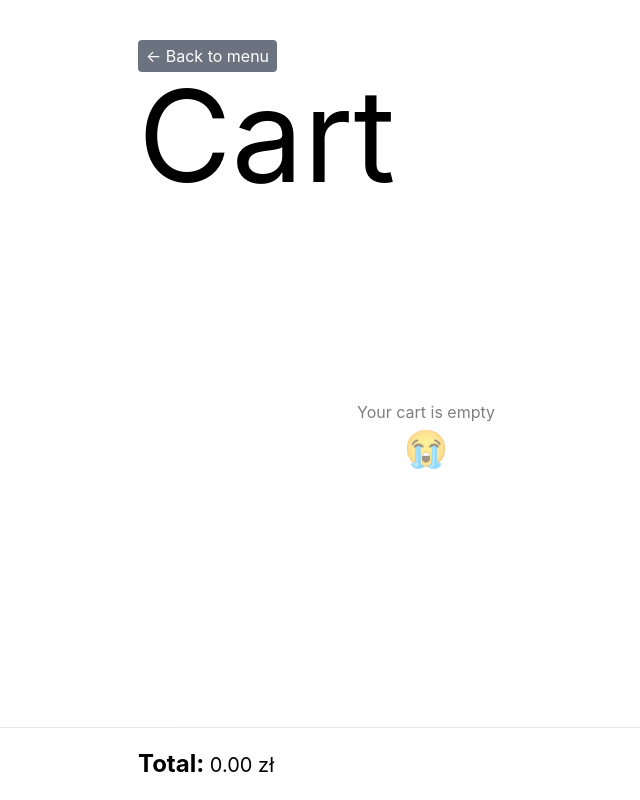
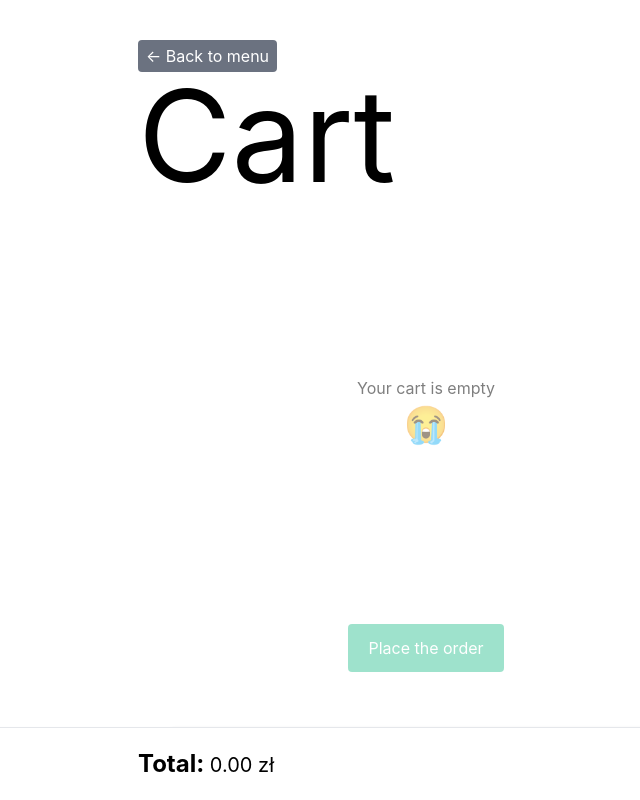
Before and after one commit to gxanine/cofoo, a React (Vite) app: page /checkout in a window 1280 px wide. Shown: the whole page, without its empty margins (214-854 px from the left). Built offline with nearby package versions, Linux system fonts and the light colour scheme.

Commit message:
Create a dummy 'place order' action

```diff
--- a/src/components/Checkout.jsx
+++ b/src/components/Checkout.jsx
@@ -1,5 +1,6 @@
+import { useState } from "react";
 import { useNavigate } from "react-router-dom";
-import { useCart } from "../context/CartContext";
+import { useCart, useCartDispatch } from "../context/CartContext";
 import { calculateCartItemTotalPrice } from "../utils/cart";
 import { classNames } from "../utils/classes";
 import CartItem from "./CartItem";
@@ -8,6 +9,10 @@ import Button from "./ui/Button";
 function Checkout() {
   const navigate = useNavigate();
   const cart = useCart();
+  const cartDispatch = useCartDispatch();
+
+  const [isLoading, setIsLoading] = useState(false);
+  const [isPlaced, setIsPlaced] = useState(false);
 
   function goBackHandler() {
     // If previous was home, simply go back
@@ -15,6 +20,27 @@ function Checkout() {
     if (location.state?.from === "/") return navigate(-1);
 
     navigate("/", { replace: true });
+  }
+
+  function dummyPlaceOrder() {
+    setIsLoading(true);
+    setTimeout(() => {
+      setIsPlaced(true);
+      setIsLoading(false);
+    }, 2000);
+  }
+
+  function resetHandler() {
+    // Clear the cart
+    cart.forEach((item) => {
+      cartDispatch({
+        type: 'deleted',
+        id: item.id
+      })
+    })
+
+    // Navigate back home
+    navigate("/", {replace:true});
   }
 
   return (
@@ -30,10 +56,7 @@ function Checkout() {
         {cart.length > 0 &&
           cart.map((el) => (
             <div key={el.id} className="border-b py-2 last:border-b-0">
-              <CartItem
-                price={calculateCartItemTotalPrice(el)}
-                {...el}
-              />
+              <CartItem price={calculateCartItemTotalPrice(el)} {...el} />
             </div>
           ))}
         {cart.length === 0 && (
@@ -48,6 +71,43 @@ function Checkout() {
           </div>
         )}
       </div>
+      <div className="text-center">
+        {!isPlaced && !isLoading && (
+          <Button disabled={cart.length <= 0} onClick={dummyPlaceOrder}>
+            Place the order
+          </Button>
+        )}
+        {isLoading && (
+          <div
+            className={classNames(
+              "mx-auto",
+              "h-14 w-14",
+              "border-4",
+              "border-b-transparent border-l-transparent border-r-traansparent",
+              "rounded-[50%]",
+              "animate-spin"
+            )}
+          ></div>
+        )}
+        {isPlaced && !isLoading && (
+          <div
+            className={classNames(
+              "absolute top-0 left-0",
+              "h-screen w-screen",
+              "bg-white",
+              "z-50",
+              "flex justify-center items-center flex-col gap-5"
+            )}
+          >
+            <div
+              className={classNames("text-5xl font-thin", "text-emerald-500")}
+            >
+              Your order is on it's way!
+            </div>
+            <Button small neutral onClick={resetHandler}>Place another one</Button>
+          </div>
+        )}
+      </div>
     </>
   );
 }
```
